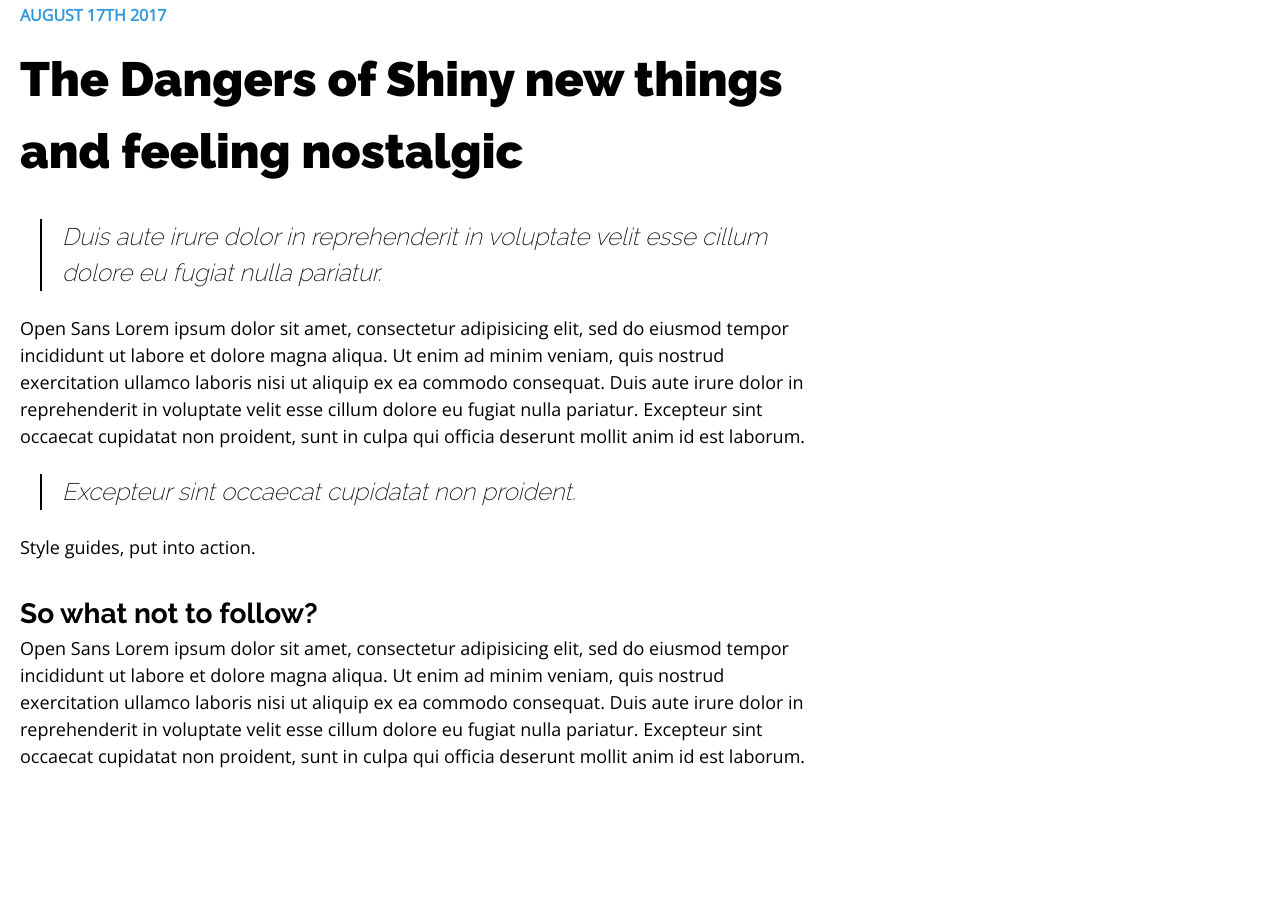
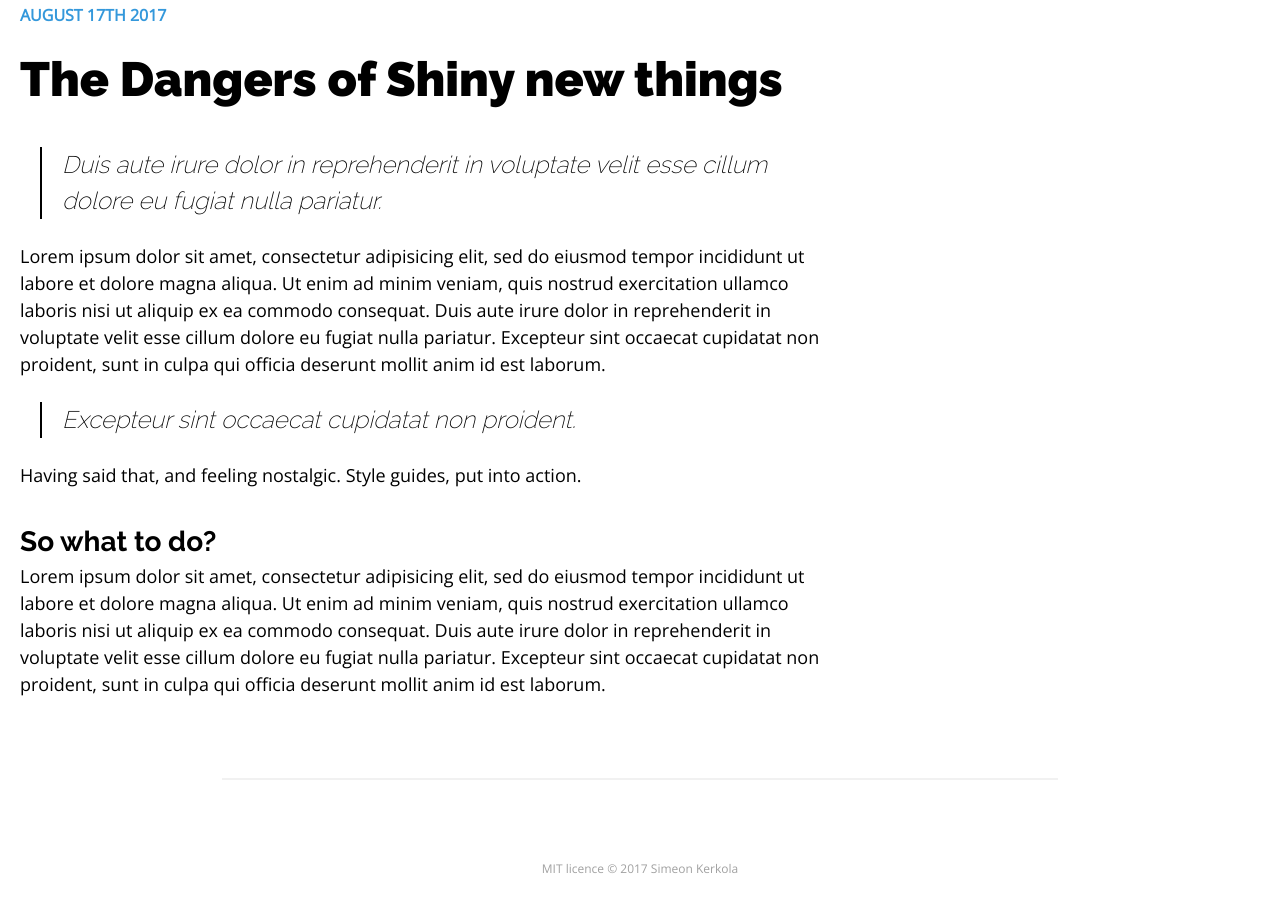
Before and after one commit to simeonkerkola/noodle-blog-ui, a plain HTML site: page index.html in a window 1280 px wide. Shown: the part 1087-1989 px from the top of the page. Before the commit the page ends 1875 px from the top, so only its background shows below. Drawn offline with nearby package versions, Linux system fonts and the light colour scheme.

Commit message:
Add visual candy

```diff
--- a/css/style.css
+++ b/css/style.css
@@ -48,12 +48,35 @@ p {
   margin-top: 0;
 }
 
-hr.post-divider{
+hr.post-divider, hr.last-post{
   border: 1px solid #f1f1f1;
   width: 66%;
   margin: 5.0rem auto 5.0rem auto;
 }
+.footer {
+  color: #a1a1a1;
+  text-align: center;
+  width: 100%;
+  font-size: 0.75rem;
+  padding-bottom: 16px;
+}
 
+.footer a {
+  text-decoration: none;
+  color: inherit;
+}
+
+.copyright {
+  padding: 0 .75rem 0 .75rem;
+  border-bottom: 1px solid transparent;
+  transition: border-bottom 0.5s, color 0.5s;
+  text-decoration: none;
+}
+
+.copyright:hover {
+    color: black;
+    border-bottom-color: black;
+}
 /*body {
   font-family: sans-serif;
   font-size: 16px;
--- a/index.html
+++ b/index.html
@@ -9,7 +9,9 @@
 <body>
   <div class="blog-container">
 
+    <div class="post">
       <p class="date">September 5th 2017</p>
+
       <h1>About a Simple Blog platform</h1>
 
       <blockquote cite="">
@@ -59,11 +61,14 @@
         cupidatat non proident, sunt in culpa qui officia deserunt mollit anim id
         est laborum.
       </p>
+    </div>
+
 
     <hr class="post-divider">
 
+    <div class="post">
       <p class="date">August 17th 2017</p>
-    <h1>The Dangers of Shiny new things and feeling nostalgic</h1>
+      <h1>The Dangers of Shiny new things</h1>
 
       <blockquote cite="">
         Duis aute irure dolor in reprehenderit in voluptate velit
@@ -71,7 +76,7 @@
       </blockquote>
 
       <p>
-      Open Sans Lorem ipsum dolor sit amet, consectetur <span>adipisicing elit,</span> sed do eiusmod
+        Lorem ipsum dolor sit amet, consectetur <span>adipisicing elit,</span> sed do eiusmod
         tempor incididunt ut labore et dolore magna aliqua. Ut enim ad minim veniam,
         quis nostrud exercitation ullamco laboris nisi ut aliquip ex ea commodo
         consequat. Duis aute irure dolor in reprehenderit in voluptate velit
@@ -86,13 +91,14 @@
       </blockquote>
 
       <p>
+        Having said that, and feeling nostalgic.
         Style guides, put into action.
       </p>
 
-    <h3>So what not to follow?</h3>
+      <h3>So what to do?</h3>
 
       <p>
-      Open Sans Lorem ipsum dolor sit amet, consectetur <span>adipisicing elit,</span> sed do eiusmod
+        Lorem ipsum dolor sit amet, consectetur <span>adipisicing elit,</span> sed do eiusmod
         tempor incididunt ut labore et dolore magna aliqua. Ut enim ad minim veniam,
         quis nostrud exercitation ullamco laboris nisi ut aliquip ex ea commodo
         consequat. Duis aute irure dolor in reprehenderit in voluptate velit
@@ -100,6 +106,15 @@
         cupidatat non proident, sunt in culpa qui officia deserunt mollit anim id
         est laborum.
       </p>
+    </div>
+
+  </div>
+  <hr class="last-post">
+
+  <div class="footer">
+    <span class="copyright">
+    <a href="https://github.com/sssmi/simple-blog-ui">MIT licence © 2017 Simeon Kerkola</a>
+    </span>
 
   </div>
 </body>
```
Also changed, not shown: README.md. Lines whose indentation alone changed are shown as unchanged.
